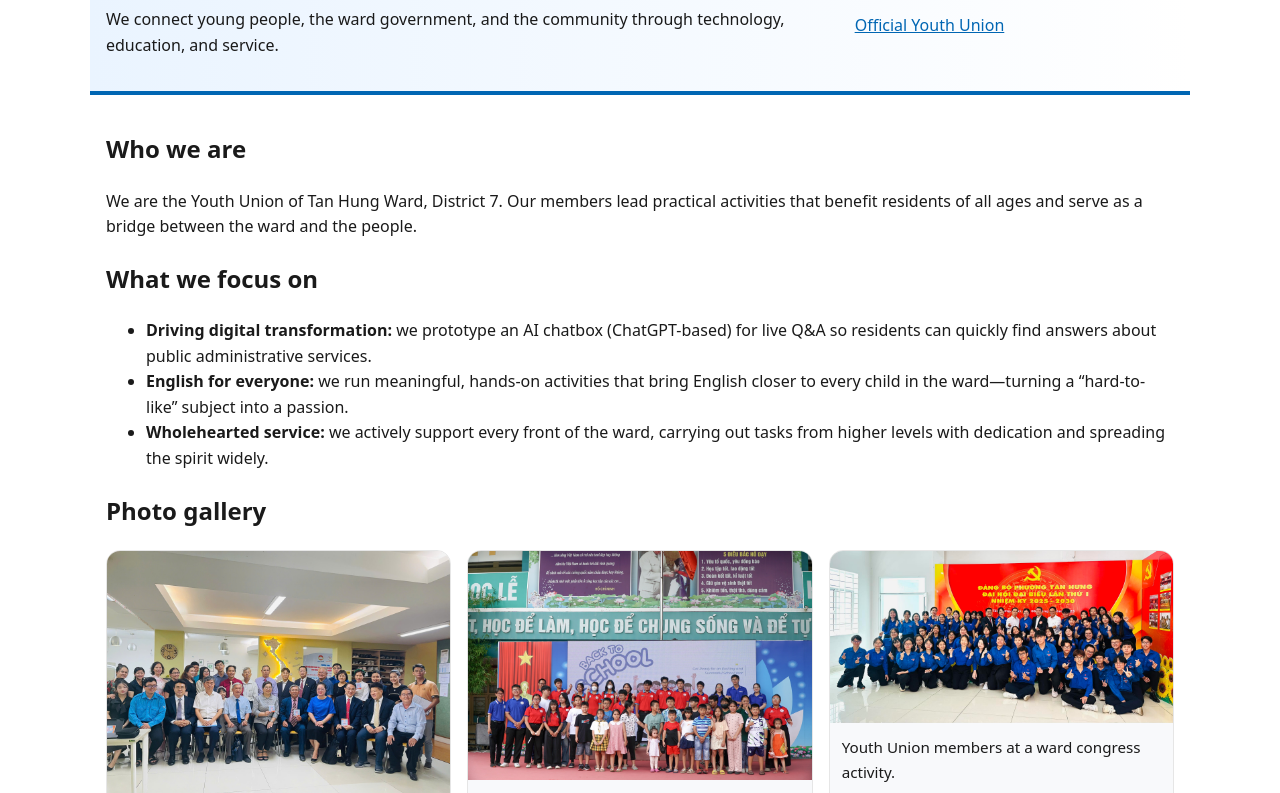
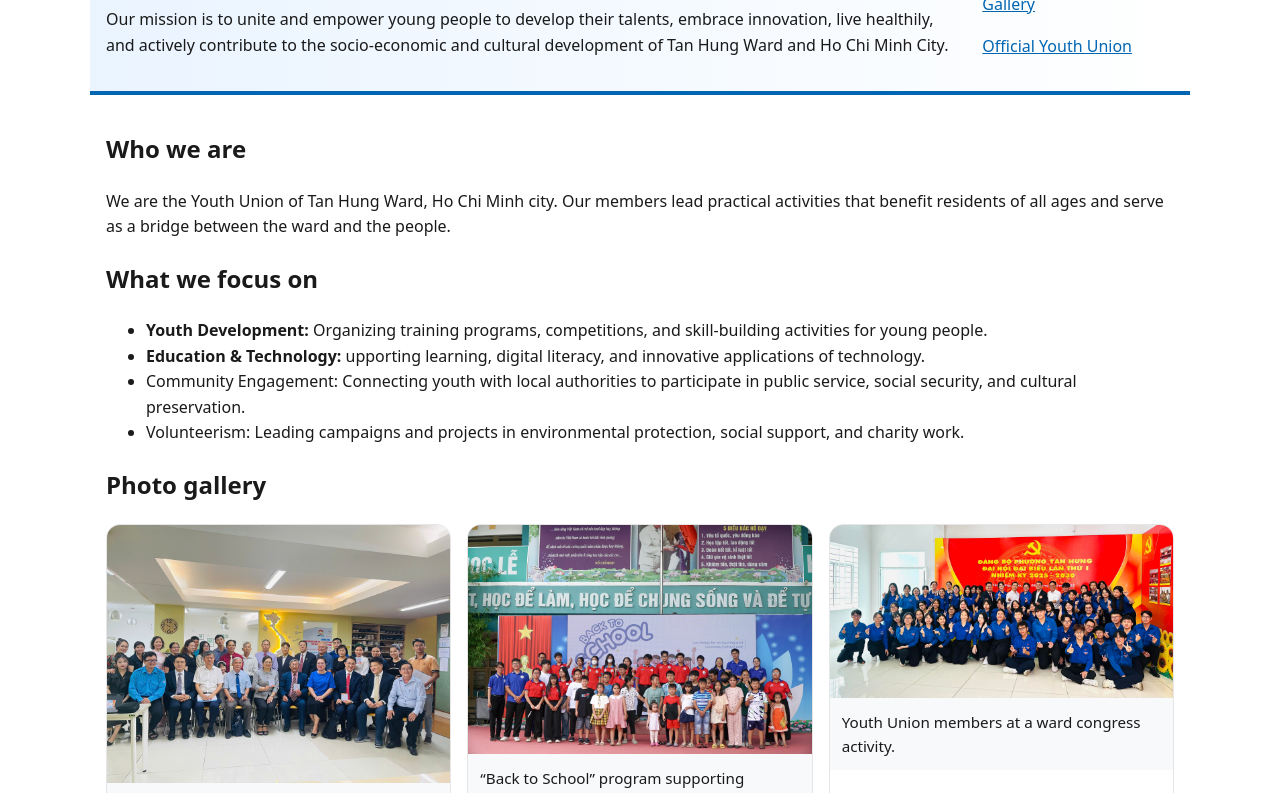
Before and after one commit to YSoan/TanHungYouthUnion, a plain HTML site: page index.html in a window 1280 px wide. Shown: the part 85-878 px from the top of the page. Drawn offline with Linux system fonts and the light colour scheme.

Commit message:
Update index.html

```diff
--- a/index.html
+++ b/index.html
@@ -32,7 +32,7 @@
   <header class="hero" role="banner">
     <div>
       <h1>Tan Hung Ward Youth Union</h1>
-      <p aria-describedby="mission">We connect young people, the ward government, and the community through technology, education, and service.</p>
+      <p aria-describedby="mission">Our mission is to unite and empower young people to develop their talents, embrace innovation, live healthily, and actively contribute to the socio-economic and cultural development of Tan Hung Ward and Ho Chi Minh City.</p>
       <p id="mission" class="sr-only">Mission statement of the Tan Hung Ward Youth Union.</p>
     </div>
     <nav aria-label="Primary">
@@ -48,15 +48,16 @@
   <main id="main">
     <section id="about" aria-labelledby="about-title">
       <h2 id="about-title">Who we are</h2>
-      <p>We are the Youth Union of Tan Hung Ward, District 7. Our members lead practical activities that benefit residents of all ages and serve as a bridge between the ward and the people.</p>
+      <p>We are the Youth Union of Tan Hung Ward, Ho Chi Minh city. Our members lead practical activities that benefit residents of all ages and serve as a bridge between the ward and the people.</p>
     </section>
 
     <section id="highlights" aria-labelledby="highlights-title">
       <h2 id="highlights-title">What we focus on</h2>
       <ul>
-        <li><strong>Driving digital transformation:</strong> we prototype an AI chatbox (ChatGPT-based) for live Q&amp;A so residents can quickly find answers about public administrative services.</li>
-        <li><strong>English for everyone:</strong> we run meaningful, hands-on activities that bring English closer to every child in the ward—turning a “hard-to-like” subject into a passion.</li>
-        <li><strong>Wholehearted service:</strong> we actively support every front of the ward, carrying out tasks from higher levels with dedication and spreading the spirit widely.</li>
+        <li><strong>Youth Development:</strong> Organizing training programs, competitions, and skill-building activities for young people.</li>
+        <li><strong>Education & Technology:</strong> upporting learning, digital literacy, and innovative applications of technology.</li>
+        <li><strong></strong>Community Engagement:</strong> Connecting youth with local authorities to participate in public service, social security, and cultural preservation.</li>
+        <li><strong></strong>Volunteerism:</strong> Leading campaigns and projects in environmental protection, social support, and charity work.</li>
       </ul>
     </section>
 
```
